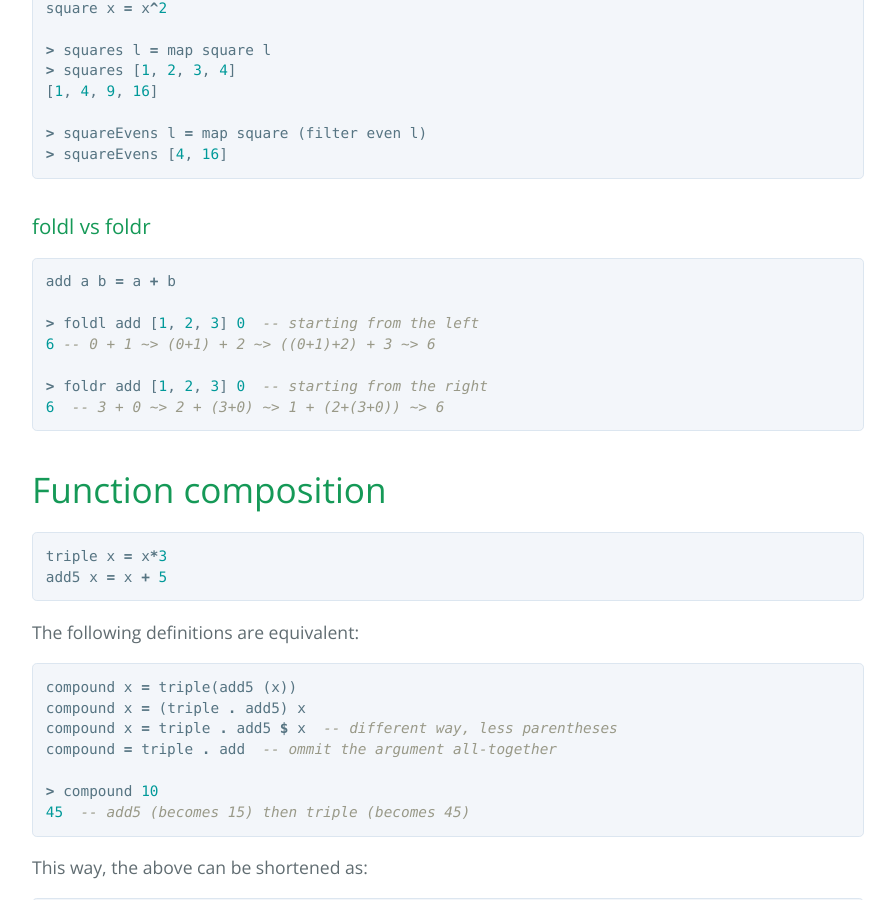
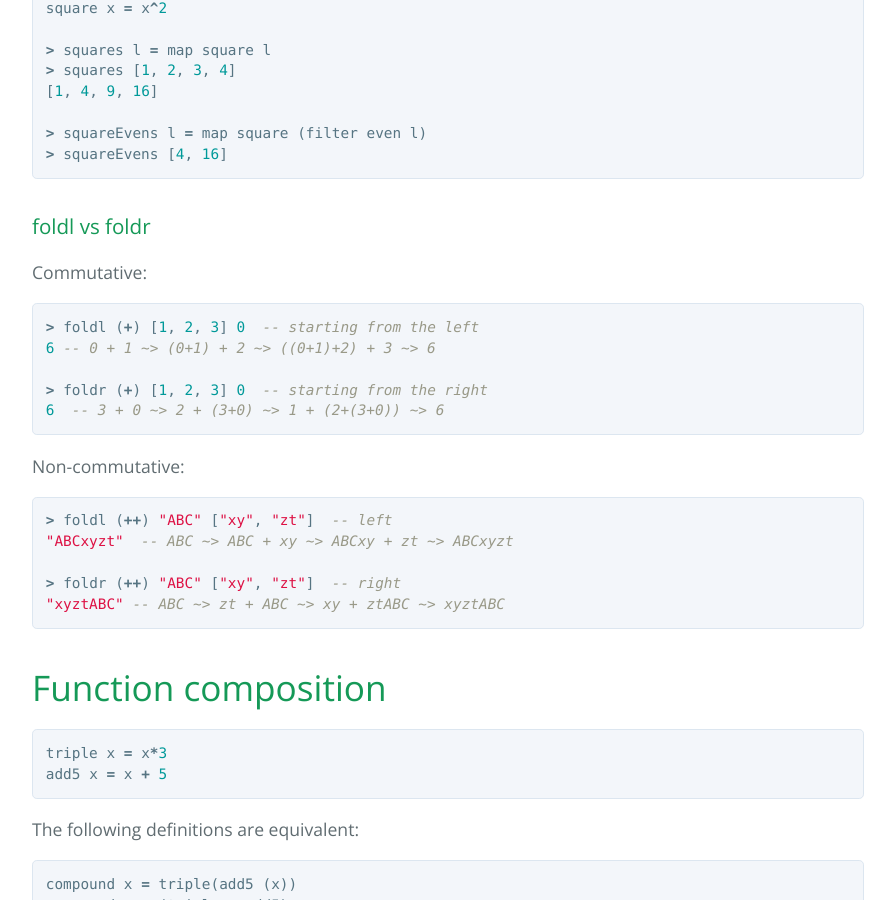
Before and after one commit to stefan-niculae/.well-known, a Jekyll site: the page built from _posts/2016-11-2-lab4.md, in a window 1280 px wide and 900 px high, scrolled down 1539 px. Shown: the whole window, without its empty margins (192-1087 px from the left). Built offline with Jekyll 4.4.1, drawn with Linux system fonts in a browser that asks for light colours.

Commit message:
non-commutative example for foldr/folr

````diff
--- a/_posts/2016-11-2-lab4.md
+++ b/_posts/2016-11-2-lab4.md
@@ -63,15 +63,27 @@ square x = x^2
 
 ### foldl vs foldr
 
+Commutative:
+
 ```haskell
-add a b = a + b
-
-> foldl add [1, 2, 3] 0  -- starting from the left
+> foldl (+) [1, 2, 3] 0  -- starting from the left
 6 -- 0 + 1 ~> (0+1) + 2 ~> ((0+1)+2) + 3 ~> 6
 
-> foldr add [1, 2, 3] 0  -- starting from the right
+> foldr (+) [1, 2, 3] 0  -- starting from the right
 6  -- 3 + 0 ~> 2 + (3+0) ~> 1 + (2+(3+0)) ~> 6
 ```
+
+Non-commutative:
+
+```haskell
+> foldl (++) "ABC" ["xy", "zt"]  -- left
+"ABCxyzt"  -- ABC ~> ABC + xy ~> ABCxy + zt ~> ABCxyzt
+
+> foldr (++) "ABC" ["xy", "zt"]  -- right
+"xyztABC" -- ABC ~> zt + ABC ~> xy + ztABC ~> xyztABC
+```
+
+
 
 
 
````
